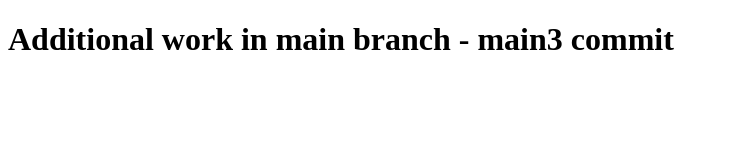
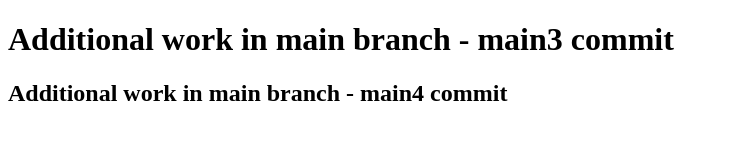
Before and after one commit to ankit-kisi/demo_repo_mac, a plain HTML site: page main1.html in a window 1280 px wide. Shown: the whole page, without its empty margins (0-729 px from the left). Drawn offline with Linux system fonts and the light colour scheme.

Commit message:
main4 commit

```diff
--- a/main1.html
+++ b/main1.html
@@ -7,5 +7,6 @@
 </head>
 <body>
     <h1>Additional work in main branch - main3 commit</h1>
+    <h2>Additional work in main branch - main4 commit</h2>
 </body>
 </html>
```
